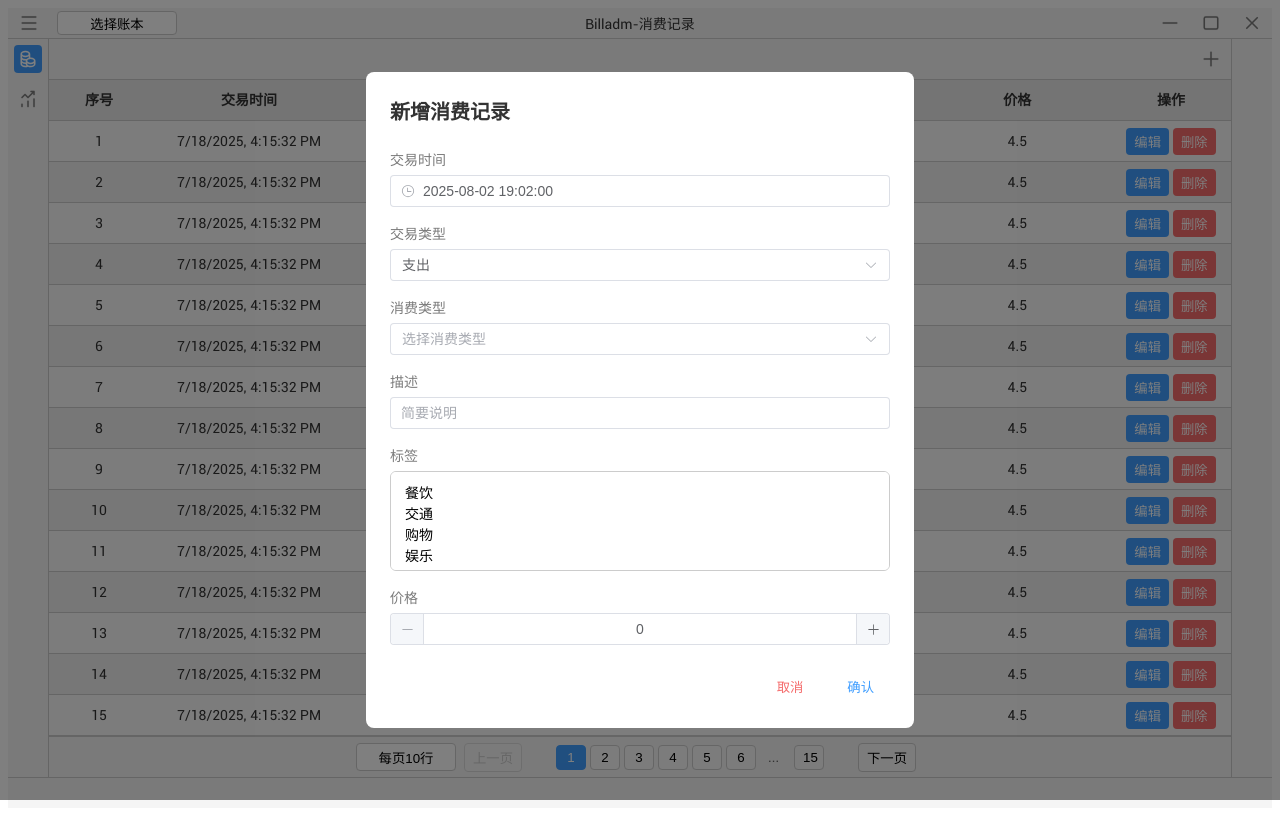
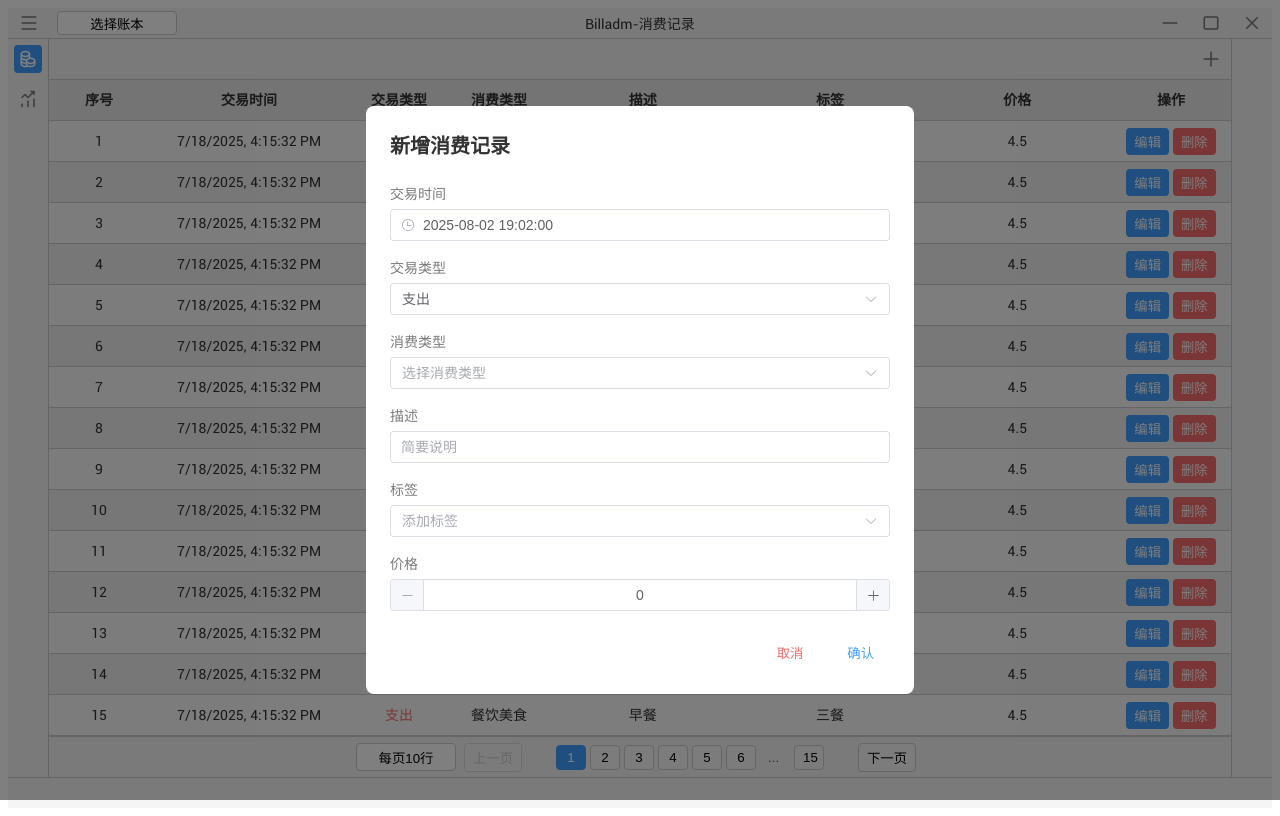
Before and after one commit to DaoiestFire/Billadm-GO, a Vue app in the folder app/: page /tr_view in a window 1280 px wide. Both pictures are taken after a click on the button 1211 px from the left and 59 px from the top of the page. Built offline with nearby package versions, Linux system fonts and the light colour scheme; a web font is replaced by a local one.

Commit message:
整改表格

```diff
--- a/app/src/components/TransactionRecordOperation.vue
+++ b/app/src/components/TransactionRecordOperation.vue
@@ -42,11 +42,9 @@
                     <!-- 标签（多选下拉） -->
                     <div class="form-item">
                         <label>标签</label>
-                        <select v-model="formData.tags" multiple class="form-select">
-                            <option v-for="tag in tagOptions" :key="tag" :value="tag">
-                                {{ tag }}
-                            </option>
-                        </select>
+                        <el-select v-model="formData.tags" multiple placeholder="添加标签" style="width: 100%">
+                            <el-option v-for="tag in tagOptions" :key="tag" :value="tag" />
+                        </el-select>
                     </div>
 
                     <!-- 价格 -->
```
